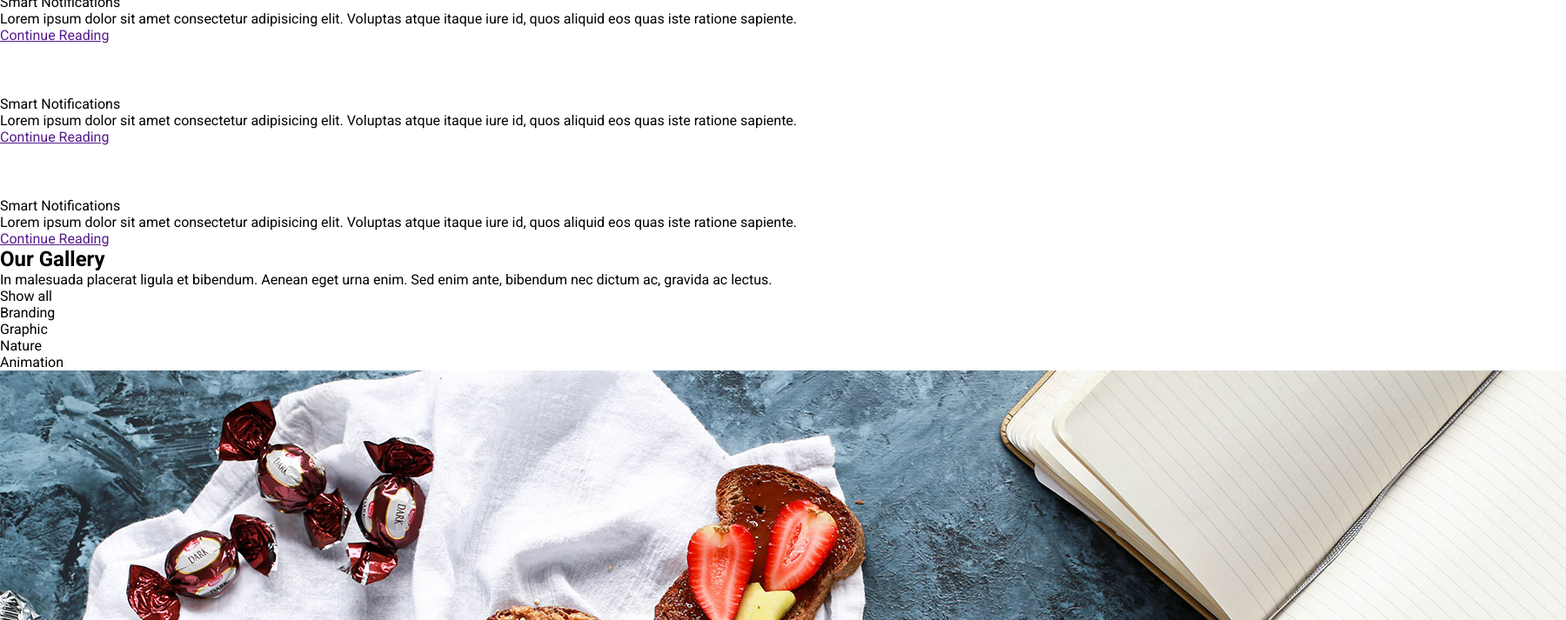
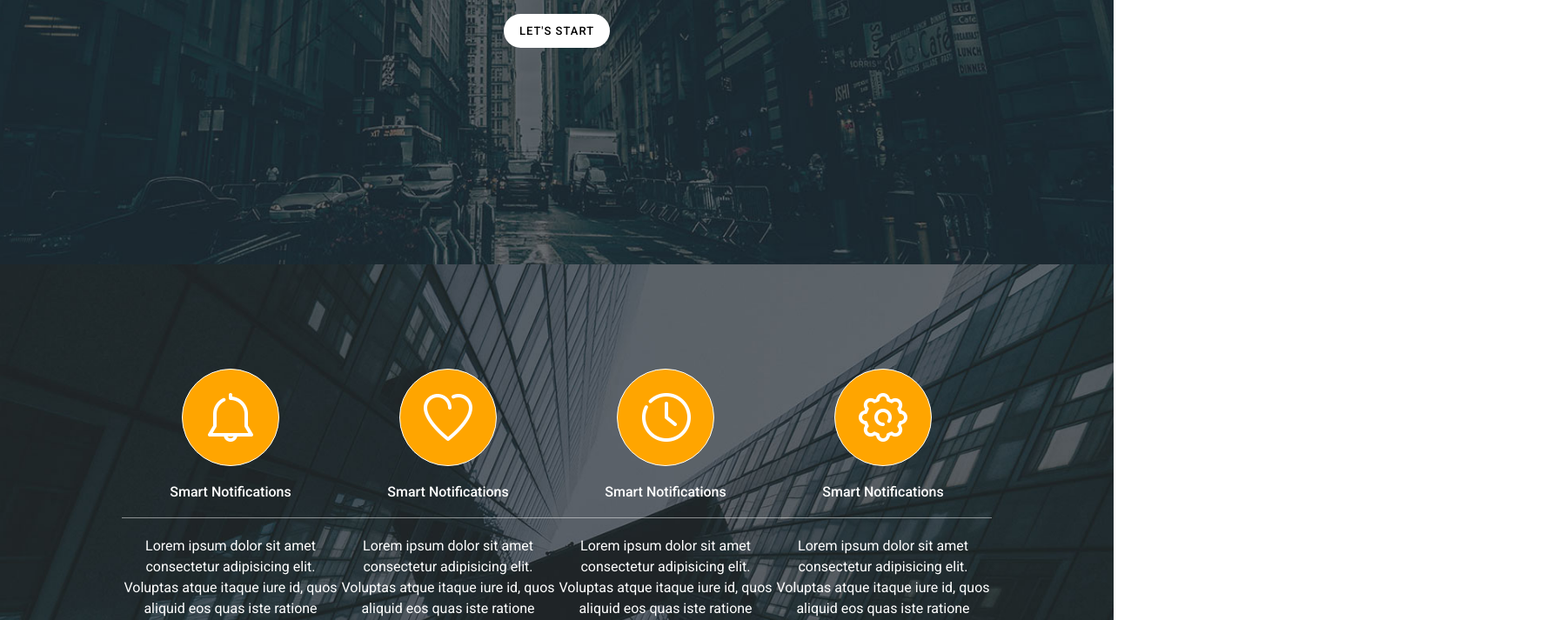
Before and after one commit to HaelyosStudio/Brief-2-Tinker, a plain HTML site: page index.html in a window 1280 px wide. Shown: the part 496-1209 px from the top of the page at 87% size, 1800 px wide, since content can reach past the window. Drawn offline with Linux system fonts and the light colour scheme.

Commit message:
Final commit

```diff
--- a/css/style.css
+++ b/css/style.css
@@ -1,10 +1,10 @@
-@import url(css/home.css);
-@import url(css/aboutUs.css);
-@import url(css/portfolio.css);
-@import url(css/blog.css);
-@import url(css/contactUs.css);
-@import url(css/review.css);
-@import url(css/footer.css);
+@import url(home.css);
+@import url(aboutUs.css);
+@import url(portfolio.css);
+@import url(blog.css);
+@import url(contactUs.css);
+@import url(review.css);
+@import url(footer.css);
 
 * {
     padding: 0;
```
